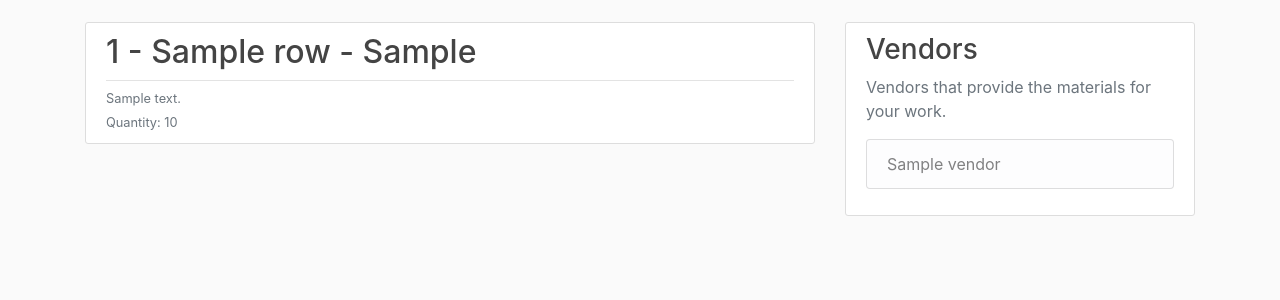
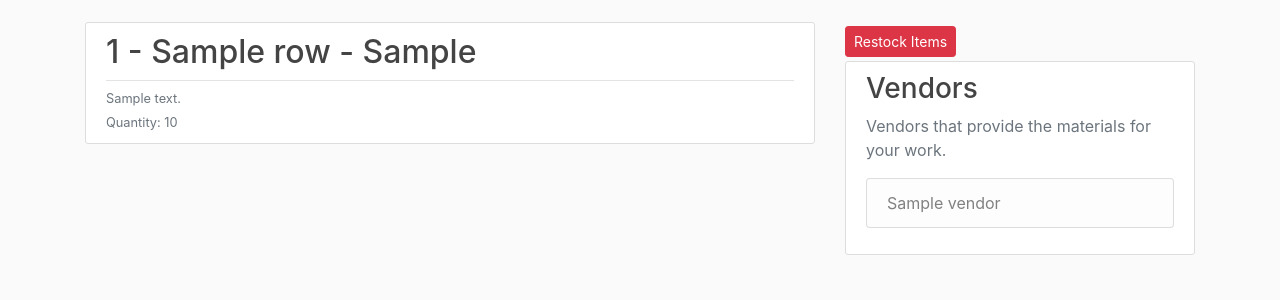
Before and after one commit to akalezic/comp453, a Flask app: template flaskDemo/templates/home.html in a window 1280 px wide. Shown: the part 58-358 px from the top of the page. Run offline with Flask 2, Linux system fonts and the light colour scheme; the template is opened without the code that fills it: most values are stand-ins (such as "Sample title", 1, 10 or a date in 2020); parts of the project's set-up code (start-up, migrations or seed data) failed here and were passed over; some libraries are stand-ins or nearby versions.

Commit message:
Adding restock button to home

```diff
--- a/flaskDemo/templates/home.html
+++ b/flaskDemo/templates/home.html
@@ -14,6 +14,7 @@
 {% endblock content %}
 
 {% block sidebar %}
+<a class="btn btn-danger btn-sm mt-1 mb-1" style="justify-self:right" href="{{ url_for('restockItems') }}">Restock Items</a>
 <div class="content-section">
   <h3>Vendors</h3>
   <p class='text-muted'>Vendors that provide the materials for your work.
```
